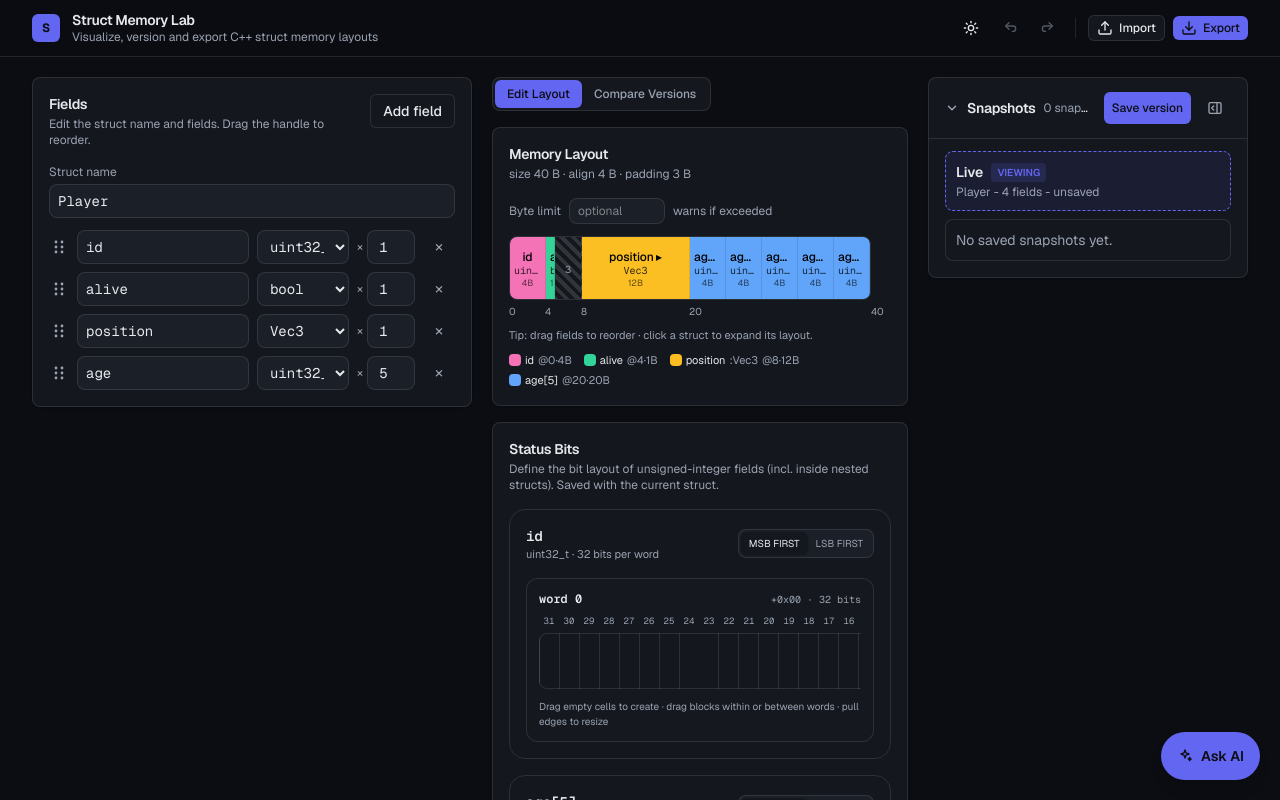
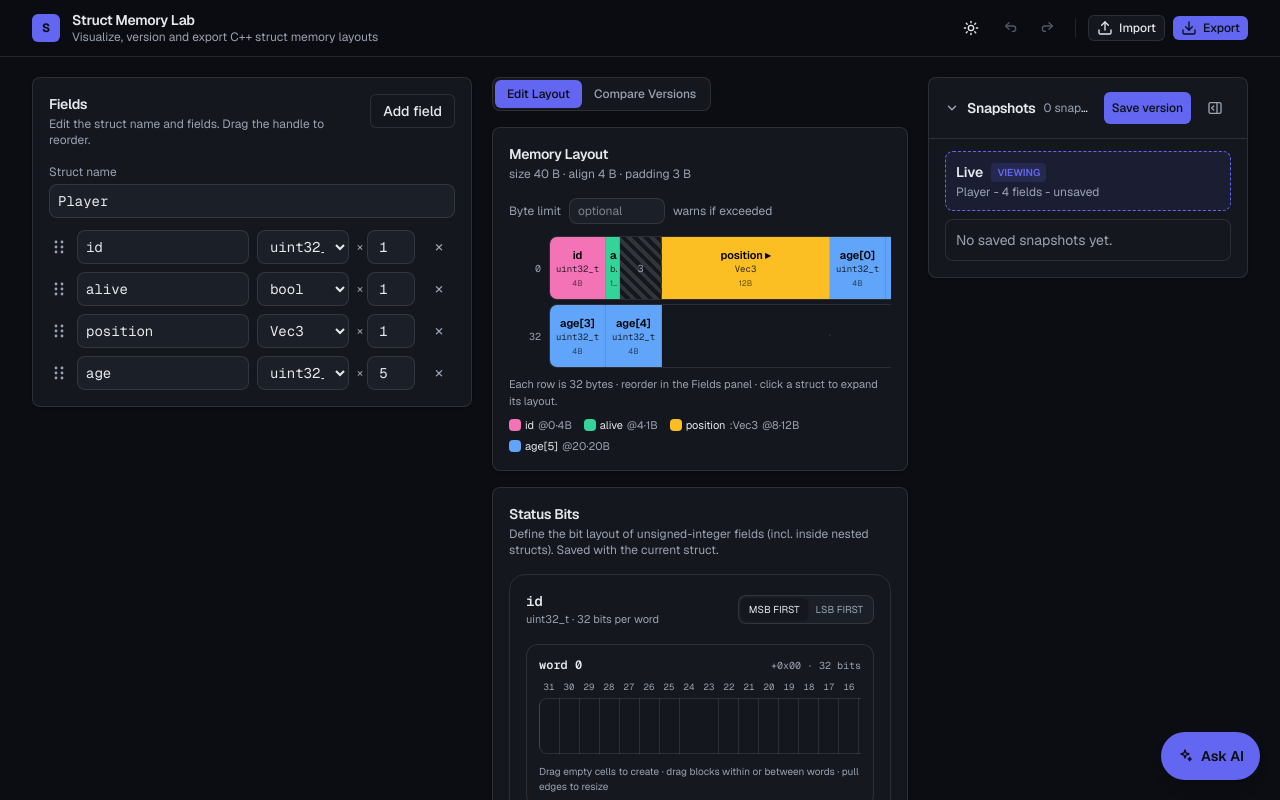
Before and after one commit to kaandemirlek/struct-memory-lab, a Next.js app: page / in a window 1280 px wide. Shown: the top 800 px of the page. Built offline with nearby package versions, Linux system fonts and the light colour scheme.

Commit message:
memory layout polish

```diff
--- a/src/components/LayoutVisualizer.tsx
+++ b/src/components/LayoutVisualizer.tsx
@@ -1,22 +1,6 @@
 "use client";
 
-import { Fragment, useEffect, useRef, useState, useSyncExternalStore } from "react";
-import {
-  DndContext,
-  closestCenter,
-  PointerSensor,
-  KeyboardSensor,
-  useSensor,
-  useSensors,
-  type DragEndEvent,
-} from "@dnd-kit/core";
-import {
-  SortableContext,
-  horizontalListSortingStrategy,
-  sortableKeyboardCoordinates,
-  useSortable,
-} from "@dnd-kit/sortable";
-import { CSS } from "@dnd-kit/utilities";
+import { useEffect, useRef, useState } from "react";
 import { resolveComparison, useStructStore } from "@/store/useStructStore";
 import { computeLayout } from "@/engine/layout";
 import { toSegments, type LayoutSegment } from "@/engine/segments";
@@ -31,10 +15,6 @@ import type {
 import Panel from "@/components/ui/Panel";
 
 type Mode = "edit" | "compare";
-
-// Mount tespiti (SSR/hydration güvenli): sunucuda false, istemcide true.
-// dnd-kit id'leri yalnızca mount sonrası üretilir → hydration uyuşmazlığını önler.
-const subscribeToNothing = () => () => {};
 
 // Stable color palette for fields. Daha çok renk = kimlik-bazlı sabit renklerde
 // iki bloğun aynı renge düşme olasılığı azalır (kararlılık bozulmadan).
@@ -355,155 +335,83 @@ function Band({ layout, pxPerByte }: { layout: LayoutResult; pxPerByte: number }
   );
 }
 
-// Bir alan bloğunun ortak türetmeleri (sortable ve statik sürüm paylaşır).
-function fieldBlockParts(fl: FieldLayout, onToggle: () => void) {
-  const arrayLength = Math.max(1, fl.arrayLength ?? 1);
-  const elementSize = fl.elementSize ?? fl.size / arrayLength;
-  const expandable = fl.type === "struct" && !!fl.nested;
-  const isBitField = isUnsignedInt(fl.type);
+// ---------------------------------------------------------------------------
+// 32-byte satır ızgarası (bellek haritası). Her satır TAM 32 byte gösterir:
+//   • struct 32B'tan küçükse kalan "unused" boş hücrelerle 32'ye tamamlanır,
+//   • 32B'tan büyükse alt satırlara sarar; satır sınırını geçen alanlar bölünür
+//     (devam parçası "↳" ile işaretlenir),
+//   • her blokta alan adı + tipi + boyutu yazar.
+// Salt-görsel: reorder soldaki Fields panelinde. Tıklama: struct → aç/kapat,
+// unsigned alan → Status Bits editörüne odaklan.
+// ---------------------------------------------------------------------------
+const BYTES_PER_ROW = 32;
 
-  // struct → aç/kapat · unsigned → o alanı Status Bits'te odakla + editörüne kaydır.
-  // Kaydırma HER tıklamada imperatif yapılır (odak zaten aynı alandaysa bile) →
-  // yukarı kaydırıp aynı alana tekrar tıklayınca yine oraya gider.
-  const handleClick = expandable
-    ? onToggle
-    : isBitField
-      ? () => {
-          useStructStore.getState().setFocusedBitField(fl.fieldId);
-          // Editör her zaman DOM'da (odaktan bağımsız render edilir) → senkron
-          // kaydır. Her tıklamada çalışır: aynı alana tekrar tıklayınca yine gider.
-          document
-            .getElementById(`bits-${fl.fieldId}`)
-            ?.scrollIntoView({ behavior: "smooth", block: "start" });
-        }
-      : undefined;
-
-  const title = `${fieldLabel(fl)}: ${fl.typeName ?? fl.type} — offset ${fl.offset}, ${fl.size} bytes (drag: reorder${expandable ? " · click: expand/collapse" : isBitField ? " · click: Status Bits" : ""})`;
-  return { arrayLength, elementSize, expandable, handleClick, title };
+interface GridCell {
+  kind: "field" | "padding" | "empty";
+  offset: number; // mutlak başlangıç byte'ı
+  size: number; // bu hücredeki byte (satıra göre kırpılmış)
+  cont: boolean; // önceki satırdan devam eden (bölünmüş) parça mı?
+  seg?: LayoutSegment; // yalnızca field için
 }
 
-// Bloğun iç hücreleri (dizi ise birden çok). Sortable ve statik sürüm ortak kullanır.
-function FieldCells({
-  fl,
-  pxPerByte,
-  bg,
-  arrayLength,
-  elementSize,
-  expandable,
-  open,
-}: {
-  fl: FieldLayout;
-  pxPerByte: number;
-  bg: string;
-  arrayLength: number;
-  elementSize: number;
-  expandable: boolean;
-  open: boolean;
-}) {
-  return (
-    <>
-      {Array.from({ length: arrayLength }).map((_, ai) => (
-        <div
-          key={ai}
-          style={{ width: elementSize * pxPerByte, background: bg }}
-          className="flex h-16 shrink-0 flex-col items-center justify-center overflow-hidden border-r border-black/10 text-xs text-black"
-        >
-          <span className="max-w-full truncate px-1 font-medium">
-            {fl.name}
-            {arrayLength > 1 ? `[${ai}]` : ""}
-            {expandable && ai === 0 && <span className="ml-0.5">{open ? "▾" : "▸"}</span>}
-          </span>
-          {/* Alanın veri tipi (ör. uint32_t / Vec3) — kullanıcı doğrudan görsün. */}
-          <span className="max-w-full truncate px-1 font-mono text-[10px] leading-tight opacity-80">
-            {fl.typeName ?? fl.type}
-          </span>
-          <span className="max-w-full truncate px-1 text-[9px] leading-tight opacity-60">
-            {elementSize}B
-          </span>
-        </div>
-      ))}
-    </>
+// Segmentleri 32-byte satır sınırlarında keserek satır satır hücrelere böler.
+function buildByteRows(layout: LayoutResult): GridCell[][] {
+  const displaySize = Math.max(
+    BYTES_PER_ROW,
+    Math.ceil(layout.totalSize / BYTES_PER_ROW) * BYTES_PER_ROW
   );
+
+  const source: Pick<GridCell, "kind" | "offset" | "size" | "seg">[] = toSegments(
+    layout
+  ).map((s) => ({
+    kind: s.kind,
+    offset: s.offset,
+    size: s.size,
+    seg: s.kind === "field" ? s : undefined,
+  }));
+
+  // Struct sonundan 32'nin katına kadarki alanı "unused" boş hücrelerle doldur.
+  if (displaySize > layout.totalSize) {
+    source.push({
+      kind: "empty",
+      offset: layout.totalSize,
+      size: displaySize - layout.totalSize,
+    });
+  }
+
+  const rows: GridCell[][] = [];
+  for (const s of source) {
+    let start = s.offset;
+    const end = s.offset + s.size;
+    let first = true;
+    while (start < end) {
+      const rowEnd = Math.floor(start / BYTES_PER_ROW) * BYTES_PER_ROW + BYTES_PER_ROW;
+      const cellEnd = Math.min(end, rowEnd);
+      const rowIndex = Math.floor(start / BYTES_PER_ROW);
+      (rows[rowIndex] ??= []).push({
+        kind: s.kind,
+        offset: start,
+        size: cellEnd - start,
+        cont: !first,
+        seg: s.seg,
+      });
+      start = cellEnd;
+      first = false;
+    }
+  }
+
+  return rows;
 }
 
-// Sürüklenebilir alan bloğu (yalnızca mount SONRASI render edilir → dnd-kit id'leri SSR'ı bozmaz).
-function FieldBlock({
-  fl,
+function PaddingCell({
+  size,
   pxPerByte,
-  open,
-  onToggle,
-  bg,
+  cont,
 }: {
-  fl: FieldLayout;
+  size: number;
   pxPerByte: number;
-  open: boolean;
-  onToggle: () => void;
-  bg: string;
+  cont?: boolean;
 }) {
-  const { attributes, listeners, setNodeRef, transform, transition, isDragging } =
-    useSortable({ id: fl.fieldId });
-  const { arrayLength, elementSize, expandable, handleClick, title } = fieldBlockParts(fl, onToggle);
-
-  const style = {
-    transform: CSS.Transform.toString(transform),
-    transition,
-    opacity: isDragging ? 0.5 : 1,
-  };
-
-  return (
-    <div
-      ref={setNodeRef}
-      style={style}
-      {...attributes}
-      {...listeners}
-      onClick={handleClick}
-      className="flex shrink-0 cursor-grab active:cursor-grabbing"
-      title={title}
-    >
-      <FieldCells
-        fl={fl}
-        pxPerByte={pxPerByte}
-        bg={bg}
-        arrayLength={arrayLength}
-        elementSize={elementSize}
-        expandable={expandable}
-        open={open}
-      />
-    </div>
-  );
-}
-
-// Statik alan bloğu (SSR + ilk istemci render'ı; dnd yok → hydration güvenli, aynı görünür).
-function StaticFieldBlock({
-  fl,
-  pxPerByte,
-  open,
-  onToggle,
-  bg,
-}: {
-  fl: FieldLayout;
-  pxPerByte: number;
-  open: boolean;
-  onToggle: () => void;
-  bg: string;
-}) {
-  const { arrayLength, elementSize, expandable, handleClick, title } = fieldBlockParts(fl, onToggle);
-  return (
-    <div onClick={handleClick} className="flex shrink-0 cursor-grab" title={title}>
-      <FieldCells
-        fl={fl}
-        pxPerByte={pxPerByte}
-        bg={bg}
-        arrayLength={arrayLength}
-        elementSize={elementSize}
-        expandable={expandable}
-        open={open}
-      />
-    </div>
-  );
-}
-
-function PaddingCell({ size, pxPerByte }: { size: number; pxPerByte: number }) {
   return (
     <div
       style={{
@@ -511,16 +419,73 @@ function PaddingCell({ size, pxPerByte }: { size: number; pxPerByte: number }) {
         backgroundImage:
           "repeating-linear-gradient(45deg, rgba(120,120,120,.30) 0 4px, transparent 4px 8px)",
       }}
-      className="flex h-16 shrink-0 items-center justify-center border-r border-border text-[10px] text-muted"
+      className="flex shrink-0 items-center justify-center border-r border-border text-[10px] text-muted last:border-r-0"
       title={`padding: ${size} wasted bytes`}
     >
-      {size}
+      {cont ? "" : size}
     </div>
   );
 }
 
-// Üst seviye band: alanlar dnd-kit ile sürüklenip yeniden sıralanabilir.
-function SortableBand({
+// Tek bir alan hücresi (adı + tipi + boyutu; dar bloklarda kırpar).
+function GridFieldCell({
+  cell,
+  pxPerByte,
+  bg,
+  open,
+  onToggle,
+}: {
+  cell: GridCell;
+  pxPerByte: number;
+  bg: string;
+  open: boolean;
+  onToggle: () => void;
+}) {
+  const seg = cell.seg!;
+  const expandable = seg.type === "struct" && !!seg.nested;
+  const isBitField = !!seg.type && isUnsignedInt(seg.type);
+  const displayName =
+    seg.arrayIndex === undefined ? seg.name! : `${seg.name}[${seg.arrayIndex}]`;
+  const typeText = seg.typeName ?? seg.type ?? "";
+
+  // struct → aç/kapat · unsigned → Status Bits'e odakla + editörüne kaydır (her tıklamada).
+  const handleClick = expandable
+    ? onToggle
+    : isBitField
+      ? () => {
+          useStructStore.getState().setFocusedBitField(seg.fieldId!);
+          document
+            .getElementById(`bits-${seg.fieldId}`)
+            ?.scrollIntoView({ behavior: "smooth", block: "start" });
+        }
+      : undefined;
+
+  const title = `${displayName}: ${typeText} — offset ${cell.offset}, ${seg.size} bytes${
+    expandable ? " (click: expand/collapse)" : isBitField ? " (click: Status Bits)" : ""
+  }`;
+
+  return (
+    <div
+      onClick={handleClick}
+      style={{ width: cell.size * pxPerByte, background: bg }}
+      className={`flex shrink-0 flex-col items-center justify-center gap-0.5 overflow-hidden border-r border-black/10 px-0.5 py-1 text-center leading-tight text-black last:border-r-0 ${
+        handleClick ? "cursor-pointer" : ""
+      }`}
+      title={title}
+    >
+      <span className="w-full truncate px-0.5 text-[11px] font-semibold">
+        {cell.cont && "↳ "}
+        {displayName}
+        {expandable && !cell.cont && <span className="ml-0.5">{open ? "▾" : "▸"}</span>}
+      </span>
+      <span className="w-full truncate px-0.5 font-mono text-[9px] opacity-80">{typeText}</span>
+      <span className="w-full truncate px-0.5 text-[8px] opacity-60">{seg.size}B</span>
+    </div>
+  );
+}
+
+// Üst seviye bellek haritası: 32-byte satırlar (salt-görsel; reorder Fields panelinde).
+function ByteGrid({
   layout,
   pxPerByte,
   colorMap,
@@ -529,83 +494,51 @@ function SortableBand({
   pxPerByte: number;
   colorMap: Record<string, string>;
 }) {
-  const model = useStructStore((s) => s.currentModel);
-  const reorderFields = useStructStore((s) => s.reorderFields);
   const [open, setOpen] = useState<Record<string, boolean>>({});
-
-  // dnd-kit SSR'da benzersiz erişilebilirlik id'leri üretir (DndDescribedBy-N) →
-  // sunucu/istemci uyuşmazlığı. Mount'tan önce statik, sonra sürüklenebilir render et.
-  const mounted = useSyncExternalStore(subscribeToNothing, () => true, () => false);
-
-  const sensors = useSensors(
-    useSensor(PointerSensor, { activationConstraint: { distance: 6 } }),
-    useSensor(KeyboardSensor, { coordinateGetter: sortableKeyboardCoordinates })
-  );
-
-  const handleDragEnd = (e: DragEndEvent) => {
-    const { active, over } = e;
-    if (!over || active.id === over.id) return;
-    const from = model.fields.findIndex((f) => f.id === active.id);
-    const to = model.fields.findIndex((f) => f.id === over.id);
-    if (from >= 0 && to >= 0) reorderFields(from, to);
-  };
-
-  const last = layout.fields[layout.fields.length - 1];
-  const tail = last ? layout.totalSize - (last.offset + last.size) : 0;
-
-  // Mount durumuna göre sortable ya da statik blok (ikisi de aynı prop imzası + görünüm).
-  const Block = mounted ? FieldBlock : StaticFieldBlock;
-  const band = (
-    <div className="flex h-16 w-max overflow-hidden rounded-lg border border-border">
-      {layout.fields.map((fl) => (
-        <Fragment key={fl.fieldId}>
-          {fl.paddingBefore > 0 && (
-            <PaddingCell size={fl.paddingBefore} pxPerByte={pxPerByte} />
-          )}
-          <Block
-            fl={fl}
-            pxPerByte={pxPerByte}
-            open={!!open[fl.fieldId]}
-            onToggle={() => setOpen((o) => ({ ...o, [fl.fieldId]: !o[fl.fieldId] }))}
-            bg={colorMap[fl.fieldId]}
-          />
-        </Fragment>
-      ))}
-      {tail > 0 && <PaddingCell size={tail} pxPerByte={pxPerByte} />}
-    </div>
-  );
+  const rows = buildByteRows(layout);
+  const rowWidth = BYTES_PER_ROW * pxPerByte;
 
   return (
     <div className="overflow-x-auto">
-      {mounted ? (
-        <DndContext sensors={sensors} collisionDetection={closestCenter} onDragEnd={handleDragEnd}>
-          <SortableContext
-            items={layout.fields.map((f) => f.fieldId)}
-            strategy={horizontalListSortingStrategy}
-          >
-            {band}
-          </SortableContext>
-        </DndContext>
-      ) : (
-        band
-      )}
-
-      {/* Offset cetveli (band ile aynı genişlikler). */}
-      <div className="mt-1 flex w-max">
-        {layout.fields.map((fl) => (
-          <Fragment key={fl.fieldId}>
-            {fl.paddingBefore > 0 && (
-              <div style={{ width: fl.paddingBefore * pxPerByte }} className="shrink-0" />
-            )}
+      <div className="w-max space-y-1">
+        {rows.map((cells, ri) => (
+          <div key={ri} className="flex items-stretch gap-2">
+            {/* Sol oluk: satırın başlangıç offset'i (0, 32, 64, ...). */}
+            <div className="w-8 shrink-0 self-center text-right font-mono text-[10px] tabular-nums text-muted">
+              {ri * BYTES_PER_ROW}
+            </div>
             <div
-              style={{ width: fl.size * pxPerByte }}
-              className="shrink-0 text-[10px] text-muted"
+              className="flex h-16 overflow-hidden rounded-lg border border-border"
+              style={{ width: rowWidth }}
             >
-              {fl.offset}
+              {cells.map((c, ci) =>
+                c.kind === "field" ? (
+                  <GridFieldCell
+                    key={ci}
+                    cell={c}
+                    pxPerByte={pxPerByte}
+                    bg={colorMap[c.seg!.fieldId!]}
+                    open={!!open[c.seg!.fieldId!]}
+                    onToggle={() =>
+                      setOpen((o) => ({ ...o, [c.seg!.fieldId!]: !o[c.seg!.fieldId!] }))
+                    }
+                  />
+                ) : c.kind === "padding" ? (
+                  <PaddingCell key={ci} size={c.size} pxPerByte={pxPerByte} cont={c.cont} />
+                ) : (
+                  <div
+                    key={ci}
+                    style={{ width: c.size * pxPerByte }}
+                    className="flex shrink-0 items-center justify-center border-r border-border/40 text-[9px] text-muted/40 last:border-r-0"
+                    title={`unused: ${c.size} byte (satırı 32'ye tamamlamak için)`}
+                  >
+                    ·
+                  </div>
+                )
+              )}
             </div>
-          </Fragment>
+          </div>
         ))}
-        <span className="pl-0.5 text-[10px] text-muted">{layout.totalSize}</span>
       </div>
 
       {/* Açılan nested struct'ların iç yerleşimi. */}
@@ -740,10 +673,10 @@ export default function LayoutVisualizer({ mode = "edit" }: { mode?: Mode }) {
   // ---- Edit mode (interactive map + read-only snapshot preview) ----
   const layout = computeLayout(editModelToShow);
   const hasNested = layout.fields.some((f) => f.type === "struct" && f.nested);
-  const autoPxPerByte =
-    layout.totalSize > 0 && containerW > 0
-      ? Math.max(4, Math.min(48, Math.floor(containerW / layout.totalSize)))
-      : 28;
+  // 32-byte ızgara: satır TAM ekran genişliğine sığar (sol oluk + boşluk pay edilir).
+  // Çok dar ekranda min genişlikte tutulur; taşarsa yatay kaydırma devreye girer.
+  const gridPxPerByte =
+    containerW > 0 ? Math.max(14, Math.floor((containerW - 44) / BYTES_PER_ROW)) : 18;
   const colorMap = assignFieldColors(layout.fields);
   const overLimit =
     typeof byteLimit === "number" && byteLimit > 0 && layout.totalSize > byteLimit;
@@ -805,19 +738,13 @@ export default function LayoutVisualizer({ mode = "edit" }: { mode?: Mode }) {
           )}
 
           <div ref={containerRef}>
-            {previewVersion ? (
-              <Band layout={layout} pxPerByte={autoPxPerByte} />
-            ) : (
-              <SortableBand layout={layout} pxPerByte={autoPxPerByte} colorMap={colorMap} />
-            )}
+            <ByteGrid layout={layout} pxPerByte={gridPxPerByte} colorMap={colorMap} />
           </div>
 
           <p className="mt-2 text-[11px] text-muted">
-            {previewVersion
-              ? hasNested
-                ? "Read-only preview · click a struct to expand its layout."
-                : "Read-only preview."
-              : `Tip: drag fields to reorder${hasNested ? " · click a struct to expand its layout" : ""}.`}
+            {previewVersion ? "Read-only preview · " : ""}
+            Each row is 32 bytes · reorder in the Fields panel
+            {hasNested ? " · click a struct to expand its layout" : ""}.
           </p>
 
           {/* Legend (alan başına bir giriş). */}
```
